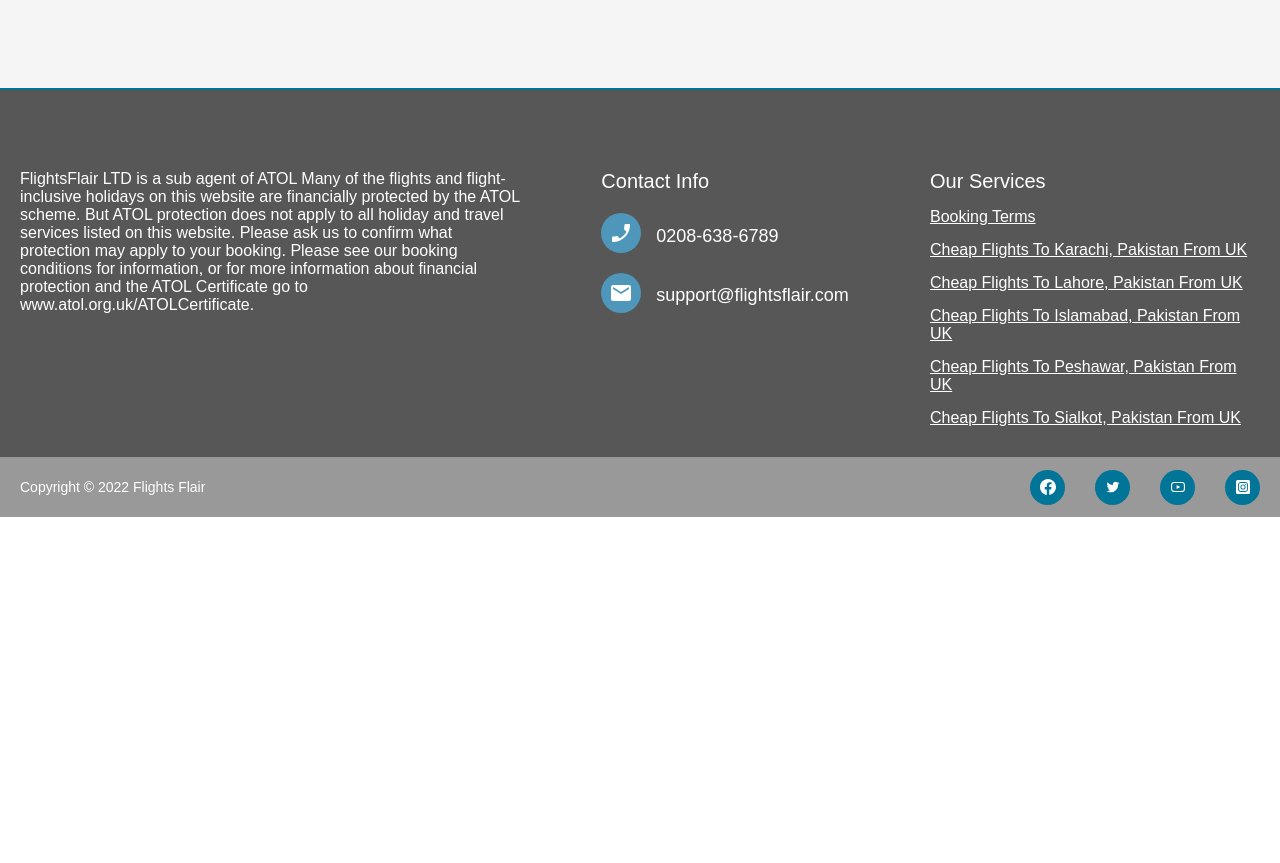
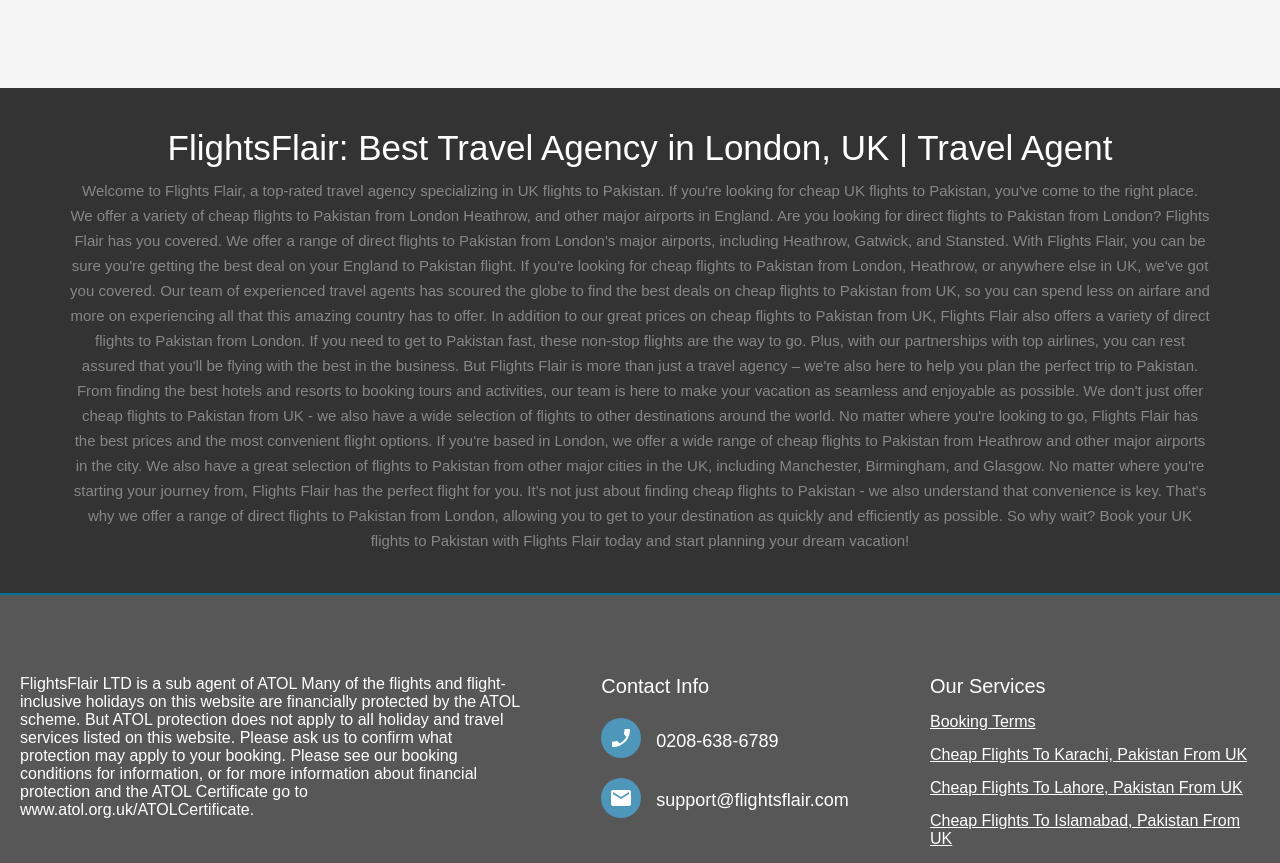
Before and after one commit to Afzal00786/flights-flair, a React (Create React App) app: page / in a window 1280 px wide. Shown: the part 3372-4235 px from the top of the page. Before the commit the page ends 3889 px from the top, so only its background shows below. Built offline with nearby package versions, Linux system fonts and the light colour scheme.

Commit message:
home page updated

```diff
--- a/src/components/BookNow/bookNow.css
+++ b/src/components/BookNow/bookNow.css
@@ -25,9 +25,7 @@
   box-shadow: 1px 2px 9px gray;
   background-color: rgba(255, 255, 255, 0.6);
 }
-/* .book_now_container {
-  background-color: whiteSmoke;
-} */
+
 .from_box {
   display: flex;
   gap: 20px;
@@ -92,14 +90,13 @@
   background-color: #07172f;
   color: white;
   border: 1px solid white;
-  padding: 40px;
-  line-height: 30px;
+  padding: 30px;
+  line-height: 29px;
 }
 .field_wrapper {
   width: 40%;
 }
 @media screen and (max-width: 659px) {
-
   .book_now_wrapper {
     display: flex;
     gap: 20px;
@@ -145,7 +142,6 @@
     font-size: 20px;
     text-align: center;
   }
-
 }
 @media screen and (width<450px) {
   .background {
--- a/src/components/BookingDummyData.js
+++ b/src/components/BookingDummyData.js
@@ -31,8 +31,8 @@
     bookingTitle: "Cheap Flights to Karachi Pakistan From UK | Flightsflair",
     fromImg: require("../asstes/images/image1.webp"),
     mobileImg: require("../asstes/images/image1-mobile.webp"),
-    width: "91.5%",
-    height: "35%",
+    width: "92%",
+    height: "380px",
   },
   {
     id: 2,
@@ -52,8 +52,8 @@
     bookingTitle: "Cheap Flights to Lahore Pakistan From UK | Flightsflair",
     fromImg: require("../asstes/images/image7.webp"),
     mobileImg: require("../asstes/images/image3-mobile.webp"),
-    width: "91.5%",
-    height: "38.5%",
+    width: "92%",
+    height: "380px",
   },
   {
     id: 3,
@@ -73,8 +73,8 @@
     bookingTitle: "Cheap Flights to Islamabad Pakistan From UK | Flightsflair",
     fromImg: require("../asstes/images/image6.webp"),
     mobileImg: require("../asstes/images/image2-mobile.webp"),
-    width: "91.5%",
-    height: "35%",
+    width: "92%",
+    height: "380px",
   },
   {
     id: 4,
@@ -95,8 +95,8 @@
     bookingTitle: "Cheap Flights to Peshawar Pakistan From UK | Flightsflair",
     fromImg: require("../asstes/images/image5.webp"),
     mobileImg: require("../asstes/images/image5-mobile.webp"),
-    width: "91.5%",
-    height: "35%",
+    width: "92%",
+    height: "380px",
   },
   {
     id: 5,
@@ -116,7 +116,7 @@
     bookingTitle: "Cheap Flights to Sialkot Pakistan From UK | Flightsflair",
     fromImg: require("../asstes/images/image4.webp"),
     mobileImg: require("../asstes/images/image4-mobile.webp"),
-    width: "91.5%",
-    height: "35%",
+    width: "92%",
+    height: "380px",
   },
 ];
--- a/src/components/BookingTerms/index.jsx
+++ b/src/components/BookingTerms/index.jsx
@@ -1,4 +1,4 @@
-import React, { useState } from "react";
+import React, { useEffect, useState } from "react";
 import NavBar from "../Navbar";
 import Grid from "@mui/material/Grid";
 import ArrowRightIcon from "@mui/icons-material/ArrowRight";
@@ -6,6 +6,7 @@
 import "./whatWeDo.css";
 import Footer from "../Footer";
 import MetaData from "../Helmet";
+import { useLocation } from "react-router-dom";
 const text1 =
   "Please take the time to read and understand the General terms & conditions set out below prior to booking a trip with us. We strongly recommend that you carefully read all information relating to your trip on our website or the confirmation letter we sent prior to the ticket issuance to ensure that you understand the itinerary, level of comfort and physical demands of the trip you are undertaking.";
 const text2 =
@@ -102,6 +103,11 @@
       setShowDropDown15(!showDropDown15);
     }
   };
+  const { pathname } = useLocation();
+
+  useEffect(() => {
+    window.scrollTo(0, 0);
+  }, [pathname]);
   const newLocal = "Booking Terms - FlightsFlair ";
   return (
     <div>
--- /dev/null
+++ b/src/components/CheapFlightDisciption/cheapFlightDescription.css
@@ -0,0 +1,42 @@
+.cheap_flights {
+  max-width: 1440px;
+  margin: auto;
+  padding: 40px 20px;
+  background-color: #333333;
+}
+.cheap_flight_heading {
+  display: flex;
+  justify-content: center;
+  align-items: center;
+  font-size: 35px;
+  font-weight: 500;
+  color: white;
+}
+.cheap_flight_card_box {
+  padding: 10px 50px 0px 50px;
+  justify-content: space-between;
+  flex-wrap: wrap;
+  color: #878787;
+  line-height: 25px;
+  font-size: 15px;
+  font-weight: 500;
+  text-align: center;
+}
+.highlight_word {
+  color: #685626;
+}
+
+@media screen and (max-width: 779px) {
+  .cheap_flight_card_box {
+    display: flex;
+    padding: 50px 0px;
+    justify-content: center;
+    flex-wrap: wrap;
+    gap: 40px;
+  }
+  .cheap_flight_heading {
+    font-size: 30px;
+    font-weight: 500;
+    text-align: center;
+  }
+}
--- /dev/null
+++ b/src/components/CheapFlightDisciption/index.jsx
@@ -0,0 +1,59 @@
+import React from "react";
+
+import "./cheapFlightDescription.css";
+const CheapFlightDescription = () => {
+  return (
+    <>
+      <div className="cheap_flight_container">
+        <div className="cheap_flights">
+          <h4 className="cheap_flight_heading">
+            FlightsFlair: Best Travel Agency in London, UK | Travel Agent
+          </h4>
+          <div className="cheap_flight_card_box">
+            Welcome to Flights Flair, a top-rated travel agency specializing in
+            UK flights to Pakistan. If you're looking for cheap UK flights to
+            Pakistan, you've come to the right place. We offer a variety of
+            cheap flights to Pakistan from London Heathrow, and other major
+            airports in England. Are you looking for direct flights to Pakistan
+            from London? Flights Flair has you covered. We offer a range of
+            direct flights to Pakistan from London's major airports, including
+            Heathrow, Gatwick, and Stansted. With Flights Flair, you can be sure
+            you're getting the best deal on your England to Pakistan flight. If
+            you're looking for cheap flights to Pakistan from London, Heathrow,
+            or anywhere else in UK, we've got you covered. Our team of
+            experienced travel agents has scoured the globe to find the best
+            deals on cheap flights to Pakistan from UK, so you can spend less on
+            airfare and more on experiencing all that this amazing country has
+            to offer. In addition to our great prices on cheap flights to
+            Pakistan from UK, Flights Flair also offers a variety of direct
+            flights to Pakistan from London. If you need to get to Pakistan
+            fast, these non-stop flights are the way to go. Plus, with our
+            partnerships with top airlines, you can rest assured that you'll be
+            flying with the best in the business. But Flights Flair is more than
+            just a travel agency – we're also here to help you plan the perfect
+            trip to Pakistan. From finding the best hotels and resorts to
+            booking tours and activities, our team is here to make your vacation
+            as seamless and enjoyable as possible. We don't just offer cheap
+            flights to Pakistan from UK - we also have a wide selection of
+            flights to other destinations around the world. No matter where
+            you're looking to go, Flights Flair has the best prices and the most
+            convenient flight options. If you're based in London, we offer a
+            wide range of cheap flights to Pakistan from Heathrow and other
+            major airports in the city. We also have a great selection of
+            flights to Pakistan from other major cities in the UK, including
+            Manchester, Birmingham, and Glasgow. No matter where you're starting
+            your journey from, Flights Flair has the perfect flight for you.
+            It's not just about finding cheap flights to Pakistan - we also
+            understand that convenience is key. That's why we offer a range of
+            direct flights to Pakistan from London, allowing you to get to your
+            destination as quickly and efficiently as possible. So why wait?
+            Book your UK flights to Pakistan with Flights Flair today and start
+            planning your dream vacation!
+          </div>
+        </div>
+      </div>
+    </>
+  );
+};
+
+export default CheapFlightDescription;
--- a/src/components/DubaiHolidays/DubaiHolidays.css
+++ b/src/components/DubaiHolidays/DubaiHolidays.css
@@ -1,17 +1,3 @@
-.bookNow_wrapper {
-  background: url("../../asstes/images/airplane.webp");
-  background-size: cover;
-  width: 100%;
-  background-position: center;
-  height: 100%;
-}
-
-.field_text_wrapper {
-  display: flex;
-  justify-content: center;
-  align-self: center;
-  width: 100%;
-}
 .dubai_card_items {
   height: 430px;
   width: 300px;
@@ -65,17 +51,6 @@
   justify-content: center;
 }
 
-.text_wrapper {
-  width: 40%;
-  background-color: #07172f;
-  color: white;
-  border: 1px solid white;
-  padding: 40px;
-  line-height: 30px;
-}
-.field_wrapper {
-  width: 40%;
-}
 @media screen and (max-width: 659px) {
   .dubai_wrapper {
     display: flex;
@@ -83,39 +58,8 @@
     justify-content: center;
     align-items: center;
   }
-
-  .title_wrapper {
-    width: 100%;
-    color: white;
-    margin: auto;
-    display: flex;
-    justify-content: center;
-    align-items: center;
-    font-size: 50px;
-  }
 }
 @media (width< 900px) {
-  .text_wrapper {
-    width: 100%;
-  }
-  .field_wrapper {
-    width: 100%;
-    margin-top: 40px;
-  }
-  .field_text_wrapper {
-    display: flex;
-    flex-direction: column;
-  }
-  .title_wrapper {
-    width: 100%;
-    color: white;
-    margin: auto;
-    display: flex;
-    justify-content: center;
-    align-items: center;
-    font-size: 50px;
-  }
-
   .dubai_heading {
     margin: auto;
     text-align: center;
--- a/src/components/Home/index.jsx
+++ b/src/components/Home/index.jsx
@@ -7,6 +7,7 @@
 import WhyWeChoseUs from "../WhyWeChoseUs";
 import Footer from "../Footer";
 import MetaData from "../Helmet";
+import CheapFlightDescription from "../CheapFlightDisciption";
 
 const Home = () => {
   const description =
@@ -24,6 +25,7 @@
       <PakistanFlights />
       <DubaiHolidays />
       <WhyWeChoseUs />
+      <CheapFlightDescription />
       <Footer />
     </div>
   );
--- a/src/components/TripForm/form.css
+++ b/src/components/TripForm/form.css
@@ -6,7 +6,7 @@
 }
 .fieldsContainer {
   width: 93%;
-  height: 100%;
+  height: 147vh;
 }
 .container {
   border: 0.1rem solid #c9c9c9;
--- a/src/components/TripForm/index.jsx
+++ b/src/components/TripForm/index.jsx
@@ -599,15 +599,7 @@
             </Grid>
           </form>
         </div>
-        <div
-          style={{
-            display: "flex",
-            // flexDirection: "column-reverse",
-            backgroundColor: "red",
-            marginBottom: 20,
-            flex: 1,
-          }}
-        >
+
         {styling && (
           <img
             width={width}
@@ -619,7 +611,6 @@
         )}
       </div>
     </div>
-    </div>
   );
 };
 
```
Lines whose indentation alone changed are shown as unchanged.
